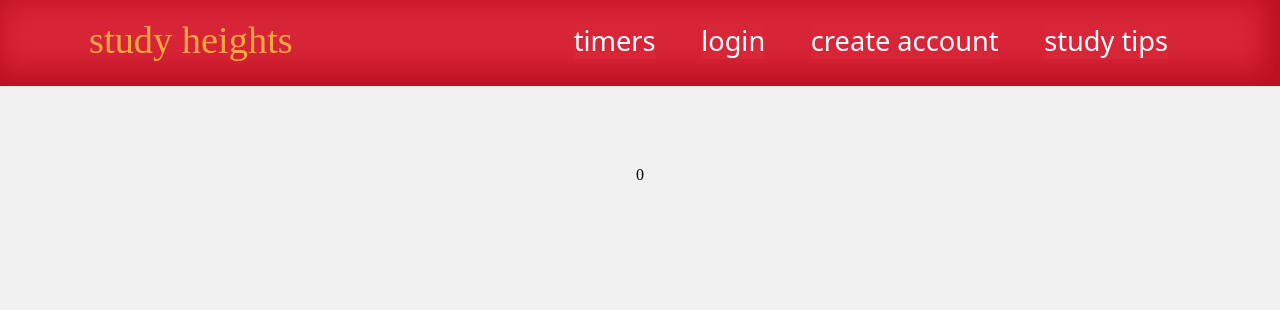
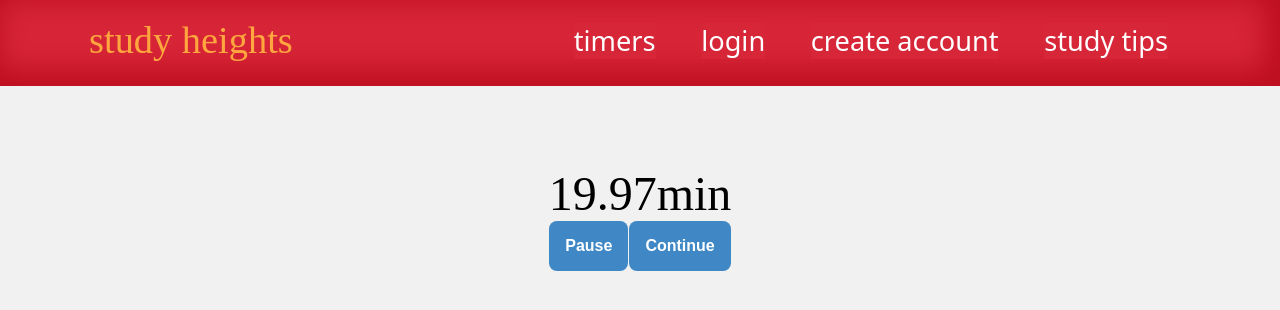
Before and after one commit to val-guedez/study-heights, a React (Vite) app in the folder frontend/: page /timers in a window 1280 px wide. Both pictures are taken after a click on the button "Pomodoro". Shown: the top 310 px of the page. Built offline with nearby package versions, Linux system fonts and the light colour scheme; a web font is replaced by a local one.

Commit message:
Create function 20min timer

```diff
--- a/frontend/src/Timers.tsx
+++ b/frontend/src/Timers.tsx
@@ -1,35 +1,59 @@
-import Button from '@mui/material/Button';
 import styles from './styles/Timers.module.css';
-import { useEffect, useState } from 'react';
+import { useEffect, useRef, useState } from 'react';
+
+const TIME_IN_MILISECONDS_TO_COUNTDOWN = 60*20*1000;
+const INTERVAL_IN_MILISECONDS = 1000;
 
 export default function Timers() {
-  const [timerDisplay, setTimerDisplay] = useState(0);
   const [showTimer, setShowTimer] = useState(false);
+  const [time, setTime] = useState(TIME_IN_MILISECONDS_TO_COUNTDOWN);
+  const referenceTime = useRef(Date.now());
+
+  const handlePomodoro = () => {
+    setShowTimer(true);
+    referenceTime.current = Date.now();
+  }
 
   useEffect(() => {
-    // Timer logic
-  }, [showTimer, timerDisplay]);
+    console.log("effect ran", { showTimer, time });
+    if (!showTimer) return;
+    const countDownUntilZero = () => {
+      console.log("tick");
+      const now = Date.now();
+      const interval = now - referenceTime.current;
+      referenceTime.current = now;
+      setTime(prevTime => {
+        console.log("interval:", interval, "prevTime:", prevTime);
+        if (prevTime <= 0) return 0;
+
+        return prevTime - interval;
+      });
+    }
+
+    setTimeout(countDownUntilZero, INTERVAL_IN_MILISECONDS);
+  }, [time, showTimer]);
 
   return (
     showTimer ? (
       <>
       <div id={styles.pageContainer}>
-        <div> {timerDisplay} </div>
+        <div id={styles.timerDisplayContainer}>
+          <div id={styles.timerDisplay}> {(time/60000).toFixed(2)}min </div>
+          <div id={styles.timerControlButtonsContainer}>
+            <button className={styles.timerControlButton}> Pause </button>
+            <button className={styles.timerControlButton}> Continue </button>
+          </div>
+        </div>
       </div>
       </>
     ) : (
       <>
       <div id={styles.pageContainer}>
-        <button className={styles.timerButton} onClick={() => handlePomodoro(setShowTimer)}> Pomodoro </button>
+        <button className={styles.timerButton} onClick={handlePomodoro}> Pomodoro </button>
         <button className={styles.timerButton}> Custom Pomodoro </button>
         <button className={styles.timerButton}> Custom Timer </button>
-
       </div>
       </>
     )
   );
 }
-
-const handlePomodoro = (setShowTimer: (p: boolean) => void) => {
-  setShowTimer(true);
-}
--- a/frontend/src/styles/Timers.module.css
+++ b/frontend/src/styles/Timers.module.css
@@ -25,6 +25,40 @@ body {
   box-shadow: 0rem 0.5rem 1rem 0.1rem rgb(117, 117, 117);
 }
 
-.timerButton:active {
+.timerButton:active, .timerControlButton:active {
   opacity: 0.8;
 }
+
+#timerDisplay {
+  font-size: 3rem;
+}
+
+#timerDisplayContainer {
+  display: flex;
+  align-items: center;
+  justify-content: center;
+  flex-direction: column;
+}
+
+#timerControlButtonsContainer {
+  display: flex;
+  align-items: center;
+  justify-content: space-around;
+  width: 100%;
+}
+
+.timerControlButton {
+  padding: 1rem 1rem;
+  font-size: 1rem;
+  background-color: #3F88C5;
+  color: #FFFFFF;
+  border-radius: 0.5rem;
+  border-style: none;
+  font-family: Arial, Helvetica, sans-serif;
+  font-weight: bold;
+}
+
+.timerControlButton:hover {
+  cursor: pointer;
+  box-shadow: 0rem 0.2rem 0.5rem 0.1rem rgb(117, 117, 117);
+}
```
